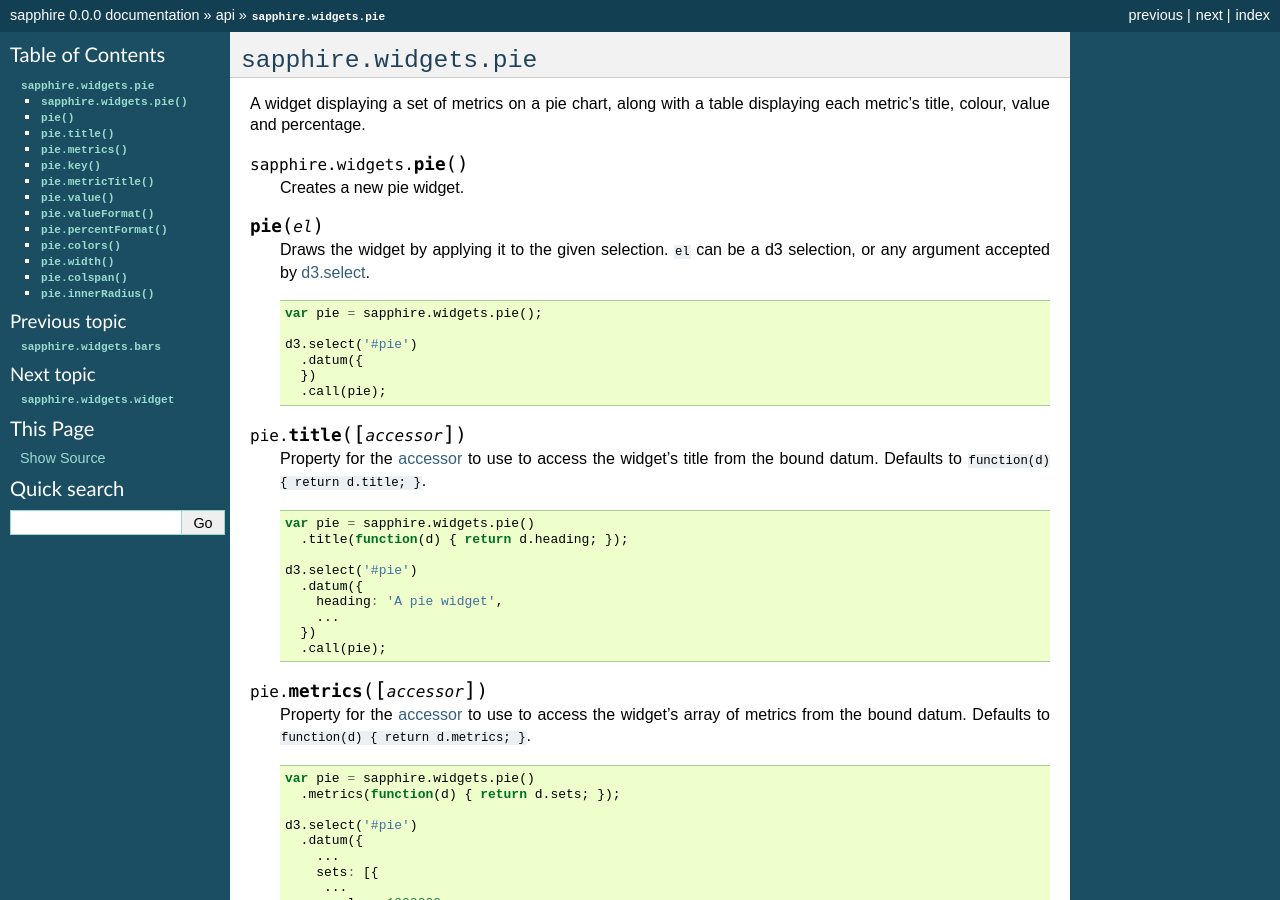
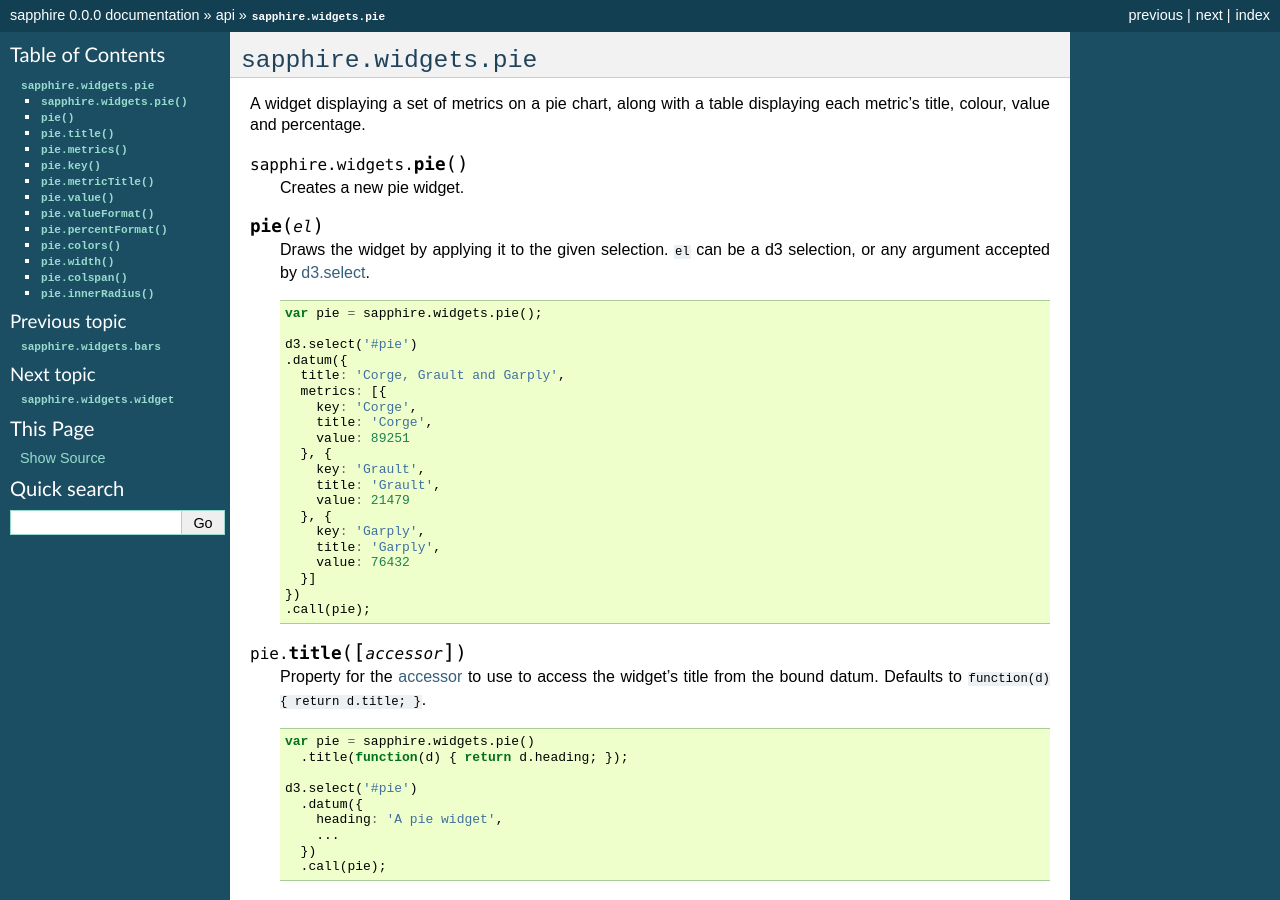
Before and after one commit to praekelt/sapphire, a Sphinx documentation site: the page built from docs/api/widgets/pie.rst, in a window 1280 px wide and 900 px high. Built offline with Sphinx 7.4.7, drawn with Linux system fonts in a browser that asks for light colours.

Commit message:
Add missing datum from first pie widget example in docs

```diff
--- a/docs/api/widgets/pie.rst
+++ b/docs/api/widgets/pie.rst
@@ -39,9 +39,23 @@ displaying each metric's title, colour, value and percentage.
     var pie = sapphire.widgets.pie();
 
     d3.select('#pie')
-      .datum({
-      })
-      .call(pie);
+    .datum({
+      title: 'Corge, Grault and Garply',
+      metrics: [{
+        key: 'Corge',
+        title: 'Corge',
+        value: 89251
+      }, {
+        key: 'Grault',
+        title: 'Grault',
+        value: 21479
+      }, {
+        key: 'Garply',
+        title: 'Garply',
+        value: 76432
+      }]
+    })
+    .call(pie);
 
 
 .. function:: pie.title([accessor])
```
